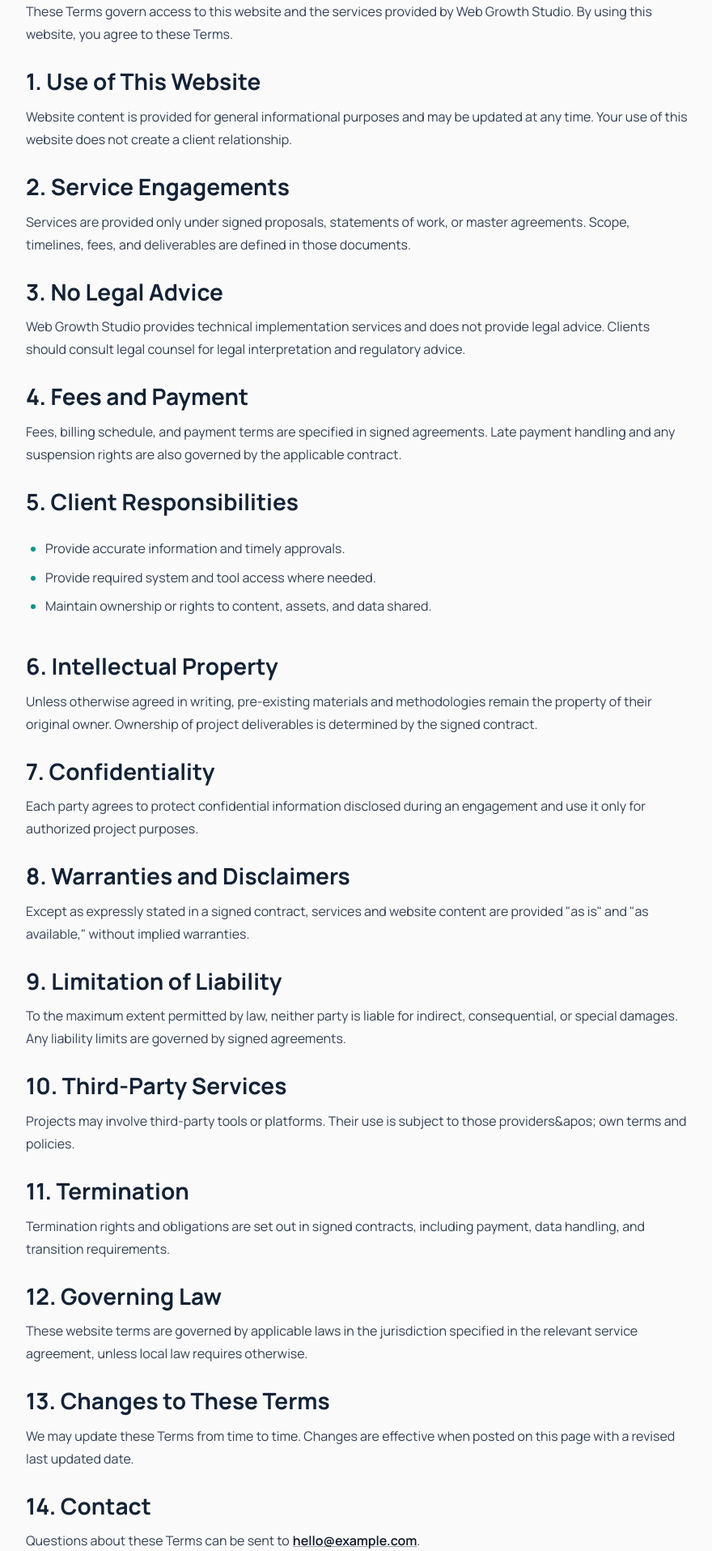
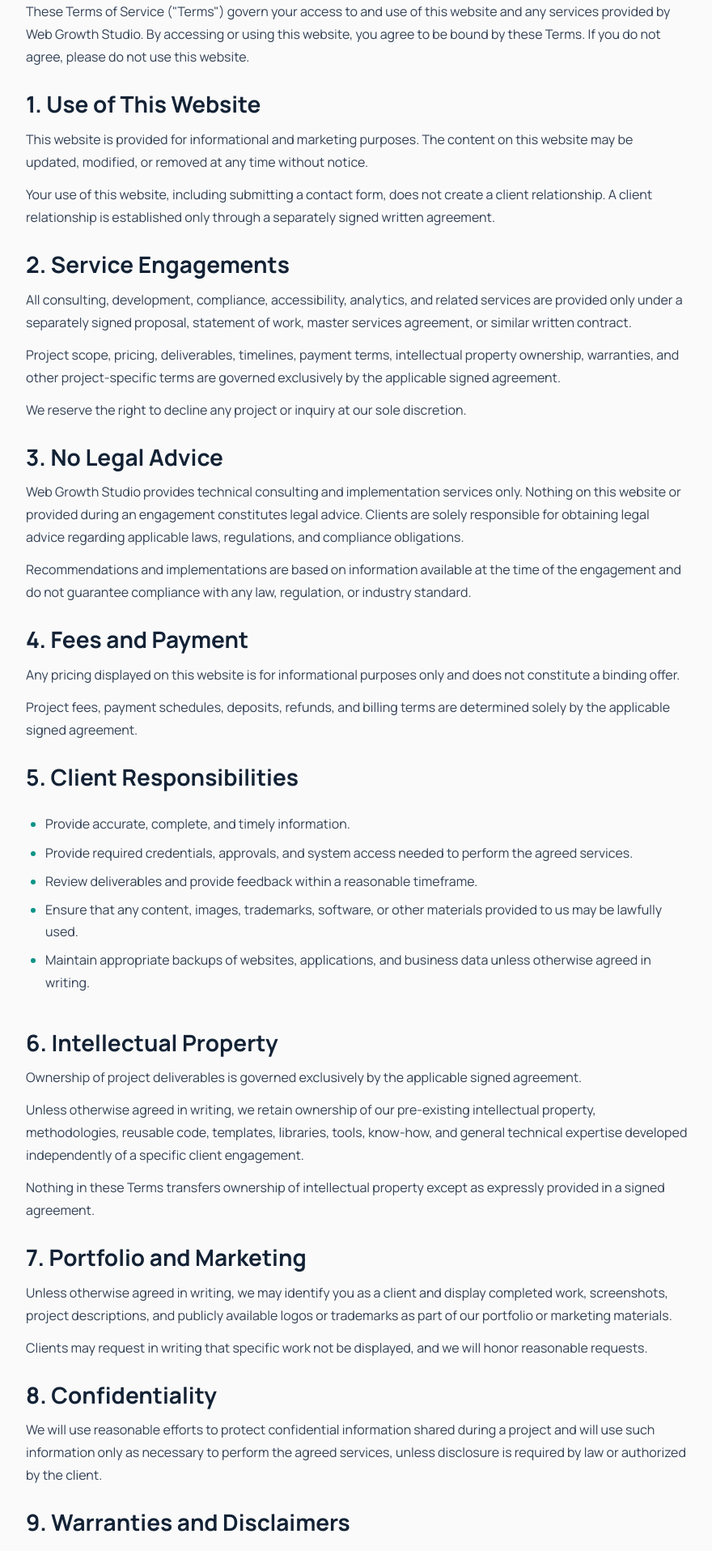
Before and after one commit to marcelmunevar/services-site, a Next.js app: page /terms in a window 1280 px wide. Shown: the part 240-2155 px from the top of the page at 81% size, without its empty margins (198-1078 px from the left). Built offline with nearby package versions, Linux system fonts and the light colour scheme; no server answers; what @mui/material-nextjs would draw is missing.

Commit message:
fix: update contact email and last updated date in Privacy Policy and Terms pages; enhance clarity and consistency in content

```diff
--- a/app/terms/page.tsx
+++ b/app/terms/page.tsx
@@ -4,7 +4,7 @@
 } from "../components/LegalDocumentContent";
 
 const BUSINESS_NAME = "Web Growth Studio";
-const CONTACT_EMAIL = "hello@example.com";
+const CONTACT_EMAIL = "privacy@marcelm.org";
 const LAST_UPDATED = "June 29, 2026";
 
 export const metadata: Metadata = {
@@ -20,100 +20,126 @@
     {
       paragraphs: [
         <>
-          These Terms govern access to this website and the services provided by{" "}
-          {BUSINESS_NAME}. By using this website, you agree to these Terms.
+          These Terms of Service ("Terms") govern your access to and use of this
+          website and any services provided by {BUSINESS_NAME}. By accessing or
+          using this website, you agree to be bound by these Terms. If you do
+          not agree, please do not use this website.
         </>,
       ],
     },
     {
       heading: "1. Use of This Website",
       paragraphs: [
-        "Website content is provided for general informational purposes and may be updated at any time. Your use of this website does not create a client relationship.",
+        "This website is provided for informational and marketing purposes. The content on this website may be updated, modified, or removed at any time without notice.",
+        "Your use of this website, including submitting a contact form, does not create a client relationship. A client relationship is established only through a separately signed written agreement.",
       ],
     },
     {
       heading: "2. Service Engagements",
       paragraphs: [
-        "Services are provided only under signed proposals, statements of work, or master agreements. Scope, timelines, fees, and deliverables are defined in those documents.",
+        "All consulting, development, compliance, accessibility, analytics, and related services are provided only under a separately signed proposal, statement of work, master services agreement, or similar written contract.",
+        "Project scope, pricing, deliverables, timelines, payment terms, intellectual property ownership, warranties, and other project-specific terms are governed exclusively by the applicable signed agreement.",
+        "We reserve the right to decline any project or inquiry at our sole discretion.",
       ],
     },
     {
       heading: "3. No Legal Advice",
       paragraphs: [
         <>
-          {BUSINESS_NAME} provides technical implementation services and does
-          not provide legal advice. Clients should consult legal counsel for
-          legal interpretation and regulatory advice.
+          {BUSINESS_NAME} provides technical consulting and implementation
+          services only. Nothing on this website or provided during an
+          engagement constitutes legal advice. Clients are solely responsible
+          for obtaining legal advice regarding applicable laws, regulations, and
+          compliance obligations.
         </>,
+        "Recommendations and implementations are based on information available at the time of the engagement and do not guarantee compliance with any law, regulation, or industry standard.",
       ],
     },
     {
       heading: "4. Fees and Payment",
       paragraphs: [
-        "Fees, billing schedule, and payment terms are specified in signed agreements. Late payment handling and any suspension rights are also governed by the applicable contract.",
+        "Any pricing displayed on this website is for informational purposes only and does not constitute a binding offer.",
+        "Project fees, payment schedules, deposits, refunds, and billing terms are determined solely by the applicable signed agreement.",
       ],
     },
     {
       heading: "5. Client Responsibilities",
       bullets: [
-        "Provide accurate information and timely approvals.",
-        "Provide required system and tool access where needed.",
-        "Maintain ownership or rights to content, assets, and data shared.",
+        "Provide accurate, complete, and timely information.",
+        "Provide required credentials, approvals, and system access needed to perform the agreed services.",
+        "Review deliverables and provide feedback within a reasonable timeframe.",
+        "Ensure that any content, images, trademarks, software, or other materials provided to us may be lawfully used.",
+        "Maintain appropriate backups of websites, applications, and business data unless otherwise agreed in writing.",
       ],
     },
     {
       heading: "6. Intellectual Property",
       paragraphs: [
-        "Unless otherwise agreed in writing, pre-existing materials and methodologies remain the property of their original owner. Ownership of project deliverables is determined by the signed contract.",
+        "Ownership of project deliverables is governed exclusively by the applicable signed agreement.",
+        "Unless otherwise agreed in writing, we retain ownership of our pre-existing intellectual property, methodologies, reusable code, templates, libraries, tools, know-how, and general technical expertise developed independently of a specific client engagement.",
+        "Nothing in these Terms transfers ownership of intellectual property except as expressly provided in a signed agreement.",
       ],
     },
     {
-      heading: "7. Confidentiality",
+      heading: "7. Portfolio and Marketing",
       paragraphs: [
-        "Each party agrees to protect confidential information disclosed during an engagement and use it only for authorized project purposes.",
+        "Unless otherwise agreed in writing, we may identify you as a client and display completed work, screenshots, project descriptions, and publicly available logos or trademarks as part of our portfolio or marketing materials.",
+        "Clients may request in writing that specific work not be displayed, and we will honor reasonable requests.",
       ],
     },
     {
-      heading: "8. Warranties and Disclaimers",
+      heading: "8. Confidentiality",
       paragraphs: [
-        'Except as expressly stated in a signed contract, services and website content are provided "as is" and "as available," without implied warranties.',
+        "We will use reasonable efforts to protect confidential information shared during a project and will use such information only as necessary to perform the agreed services, unless disclosure is required by law or authorized by the client.",
       ],
     },
     {
-      heading: "9. Limitation of Liability",
+      heading: "9. Warranties and Disclaimers",
       paragraphs: [
-        "To the maximum extent permitted by law, neither party is liable for indirect, consequential, or special damages. Any liability limits are governed by signed agreements.",
+        'This website and all services are provided on an "as is" and "as available" basis unless otherwise expressly stated in a signed agreement.',
+        "We make no warranties regarding uninterrupted availability, accuracy, completeness, or fitness for a particular purpose.",
+        "We do not guarantee response times, project completion dates, website availability, or uninterrupted operation of any third-party service.",
       ],
     },
     {
       heading: "10. Third-Party Services",
       paragraphs: [
-        "Projects may involve third-party tools or platforms. Their use is subject to those providers&apos; own terms and policies.",
+        "Projects may involve third-party software, hosting providers, analytics platforms, accessibility tools, consent management platforms, APIs, or other services.",
+        "We are not responsible for the availability, security, pricing, functionality, outages, policy changes, or performance of third-party services. Their use is governed by the applicable third-party terms and privacy policies.",
       ],
     },
     {
-      heading: "11. Termination",
+      heading: "11. Artificial Intelligence",
       paragraphs: [
-        "Termination rights and obligations are set out in signed contracts, including payment, data handling, and transition requirements.",
+        "We may use artificial intelligence (AI) tools to improve efficiency during research, drafting, analysis, development, or other aspects of service delivery.",
+        "Final deliverables are reviewed by a human prior to delivery. Clients remain responsible for reviewing deliverables for accuracy and suitability for their intended use.",
       ],
     },
     {
-      heading: "12. Governing Law",
+      heading: "12. Limitation of Liability",
       paragraphs: [
-        "These website terms are governed by applicable laws in the jurisdiction specified in the relevant service agreement, unless local law requires otherwise.",
+        "To the fullest extent permitted by law, our total liability arising out of or relating to this website or any services shall not exceed the total amount actually paid by the client for the specific services giving rise to the claim.",
+        "We shall not be liable for indirect, incidental, consequential, punitive, exemplary, or special damages, including loss of profits, revenue, business opportunities, goodwill, or data, even if advised of the possibility of such damages.",
       ],
     },
     {
-      heading: "13. Changes to These Terms",
+      heading: "13. Governing Law",
       paragraphs: [
-        "We may update these Terms from time to time. Changes are effective when posted on this page with a revised last updated date.",
+        "These Terms are governed by the laws of the State of Connecticut, without regard to its conflict of law principles.",
+        "Any legal action relating to these Terms shall be brought exclusively in the state or federal courts located in Connecticut, unless applicable law requires otherwise.",
       ],
     },
     {
-      heading: "14. Contact",
+      heading: "14. Changes to These Terms",
+      paragraphs: [
+        "We may revise these Terms from time to time. Updated versions become effective immediately upon posting to this website together with a revised 'Last Updated' date. Continued use of the website constitutes acceptance of the revised Terms.",
+      ],
+    },
+    {
+      heading: "15. Contact",
       paragraphs: [
         <>
-          Questions about these Terms can be sent to
+          Questions regarding these Terms may be sent to{" "}
           <LegalMailtoLink email={CONTACT_EMAIL} />.
         </>,
       ],
```
Also changed, not shown: app/privacy-policy/page.tsx (+51 -37 lines).
